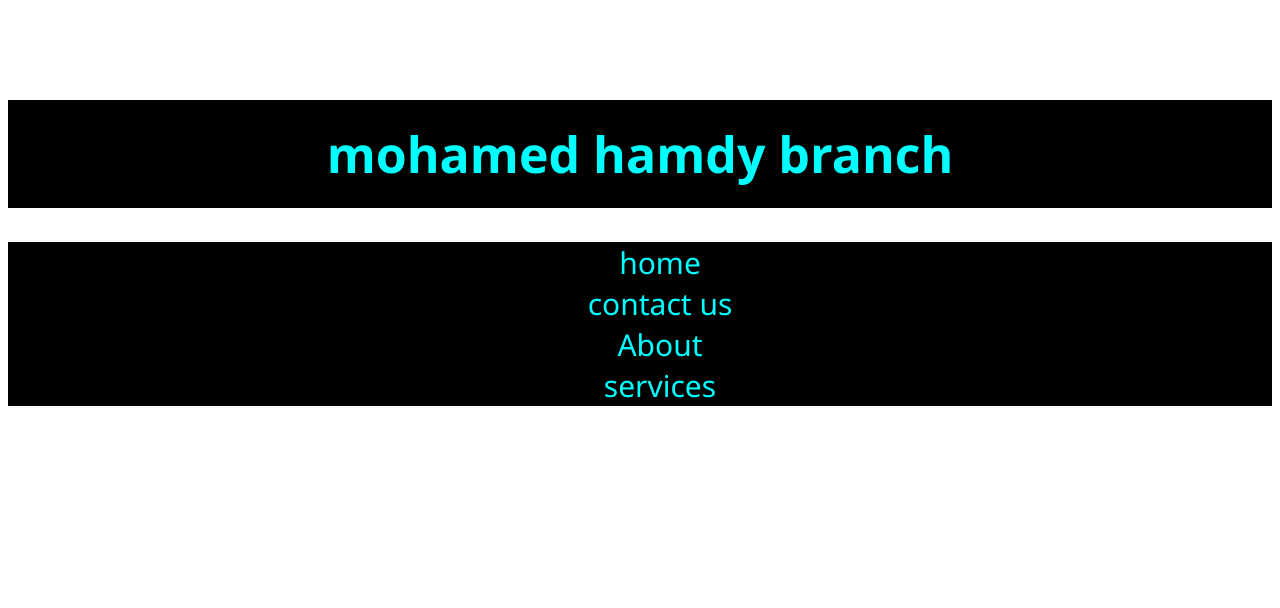
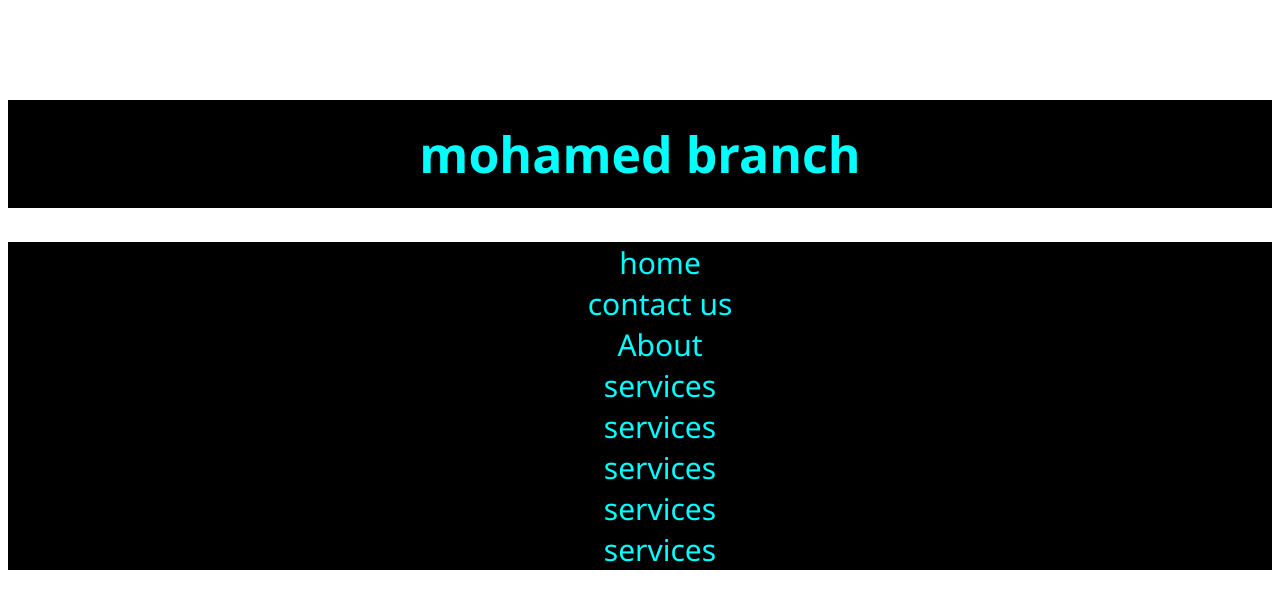
Before and after one commit to Abdelrahmansaber96/page-home-finder, a plain HTML site: page mohamed-branch.html in a window 1280 px wide. Drawn offline with Linux system fonts and the light colour scheme.

Commit message:
branch rebase

```diff
--- a/mohamed-branch.html
+++ b/mohamed-branch.html
@@ -7,12 +7,16 @@
     <link rel="stylesheet" href="branch-style.css">
 </head>
 <body>
-    <h1>mohamed hamdy branch</h1>
+    <h1>mohamed  branch</h1>
     <ul>
         <li>home</li>
         <li> contact us</li>
         <li>About </li>
         <li>services</li>
+        <li>services</li>
+        <li>services</li>
+        <li>services</li>
+        <li>services</li>
     </ul>
 </body>
 </html>
```
